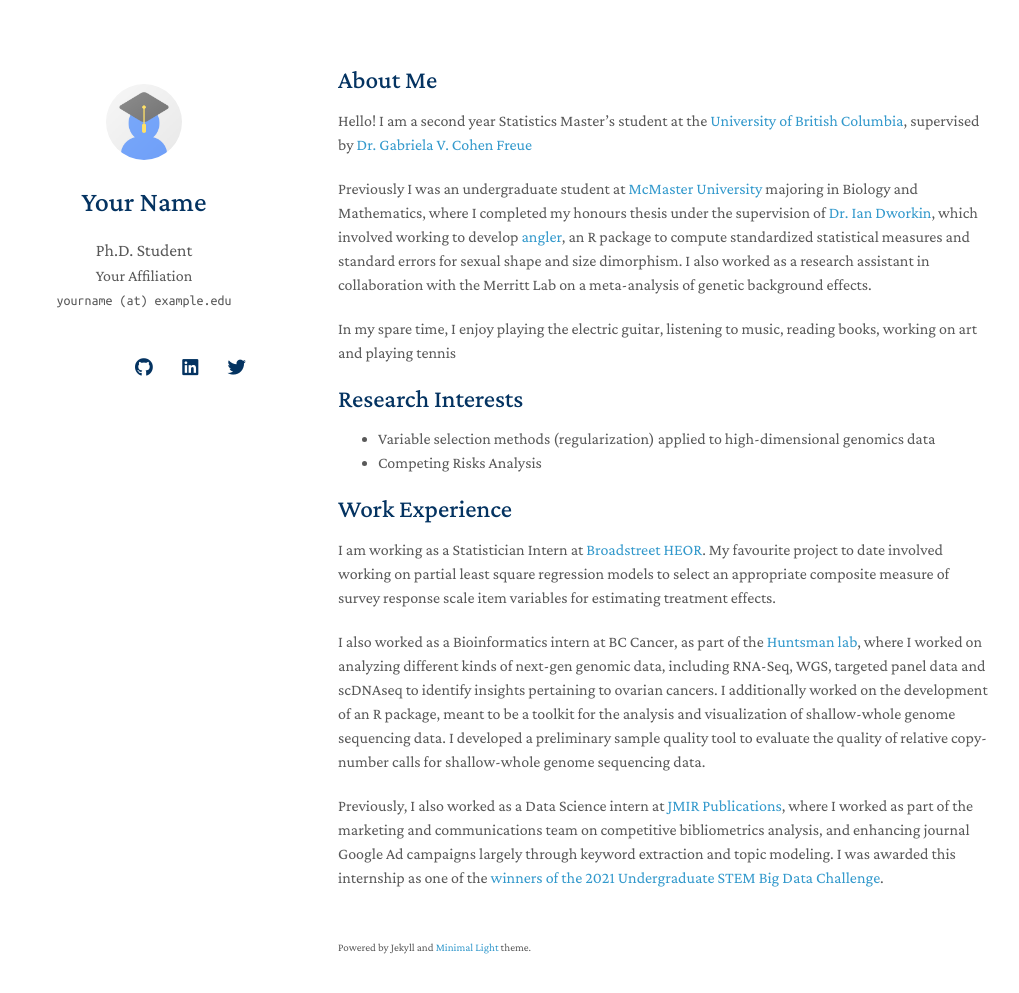
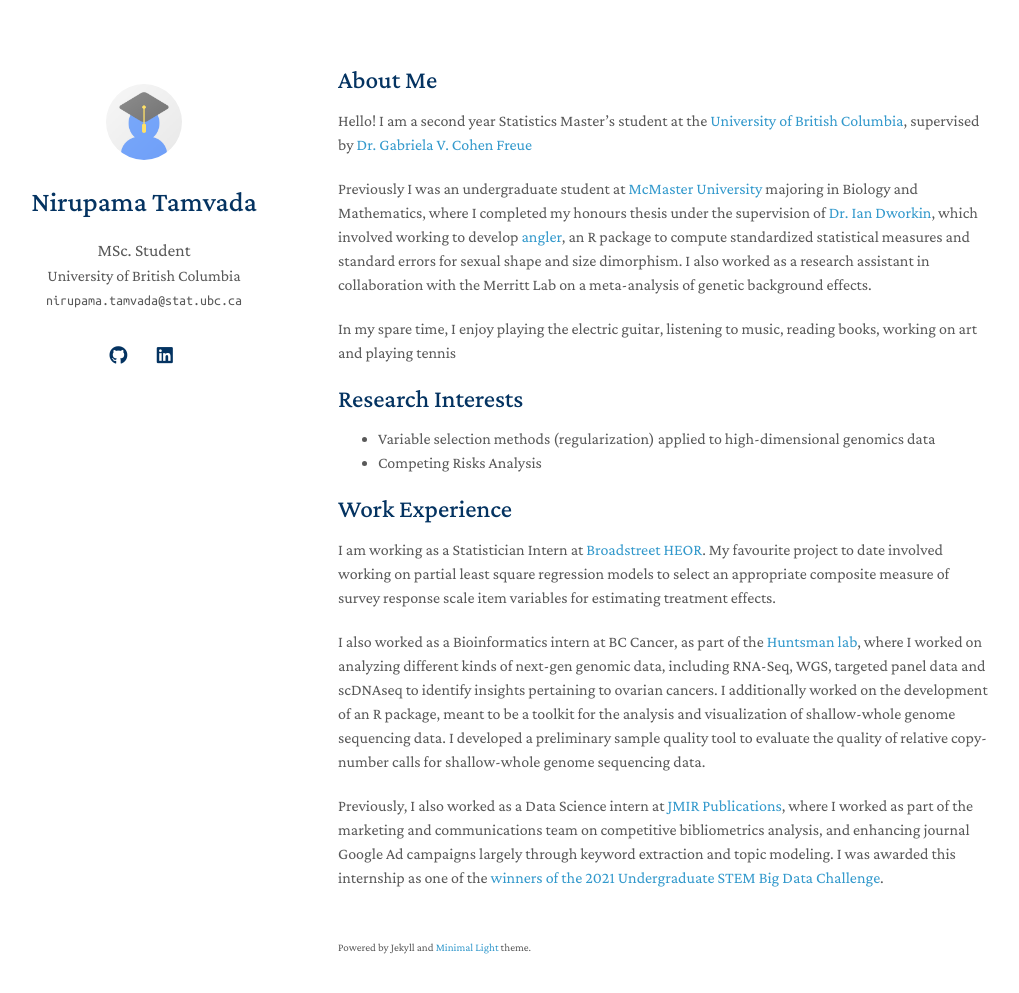
Before and after one commit to ntmv/ntmv.github.io, a Jekyll site: the page built from index.md, in a window 1280 px wide and 1028 px high. Shown: the top 993 px of the window, without its empty margins (132-1151 px from the left). Built offline with Jekyll 4.4.1, drawn with Linux system fonts in a browser that asks for light colours; nearby versions of some CDN libraries; a style sheet for code colours, icons or effects is not loaded; our own code applies the rules of GitHub Pages for plain Markdown files.

Commit message:
Add files via upload

```diff
--- a/_config.yml
+++ b/_config.yml
@@ -1,8 +1,8 @@
 # Basic Information
-title: Your Name
-position: Ph.D. Student
-affiliation: Your Affiliation
-email: yourname (at) example.edu
+title: Nirupama Tamvada
+position:  MSc. Student
+affiliation: University of British Columbia
+email: nirupama.tamvada@stat.ubc.ca
 
 # Search Engine Optimization (SEO)
 # The following information is used to improve the website traffic from search engines, e.g., Google.
@@ -12,11 +12,11 @@
 
 # Links
 # If you don't need one of them, you may delete the corresponding line.
-google_scholar: https://scholar.google.com/
-cv_link: assets/files/curriculum_vitae.pdf
+##google_scholar: https://scholar.google.com/
+#cv_link: assets/files/curriculum_vitae.pdf
 github_link: https://github.com/
 linkedin: https://www.linkedin.com/
-twitter: https://twitter.com/
+#twitter: https://twitter.com/
 
 # Images (e.g., your profile picture and your website's favicon)
 # "favicon" and "favicon_dark" are used for the light and dark modes, respectively.
```
